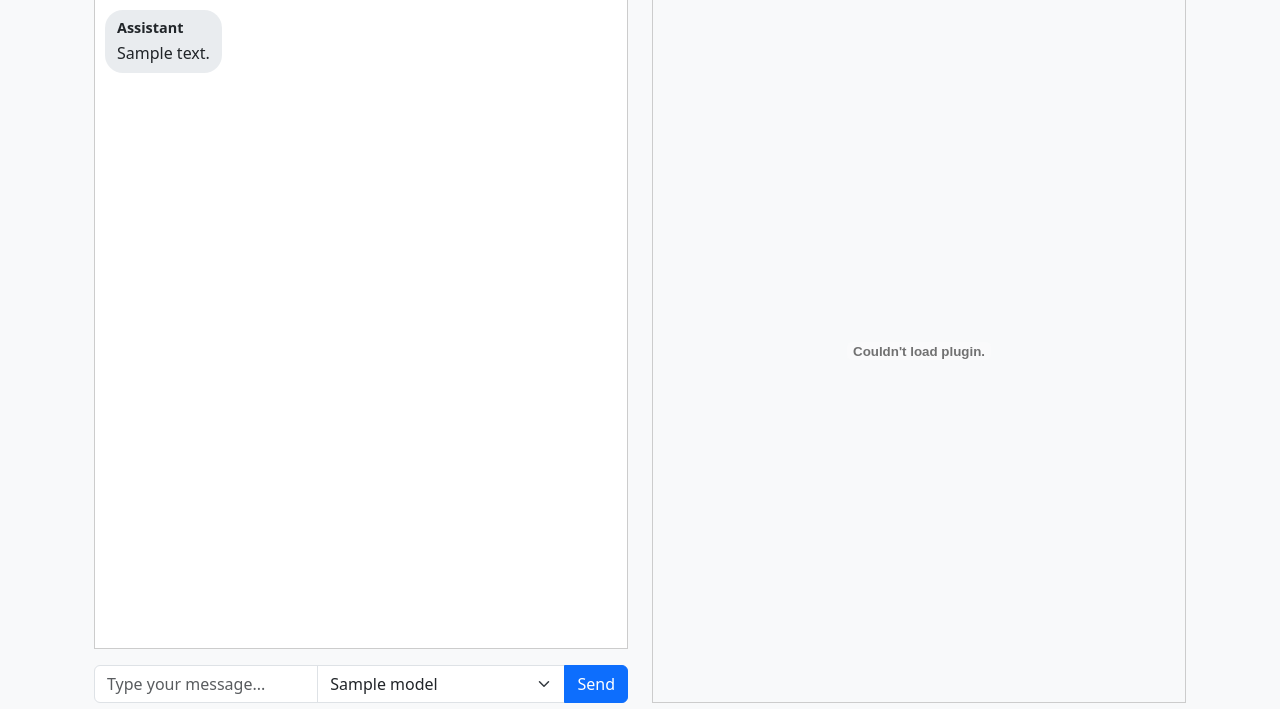
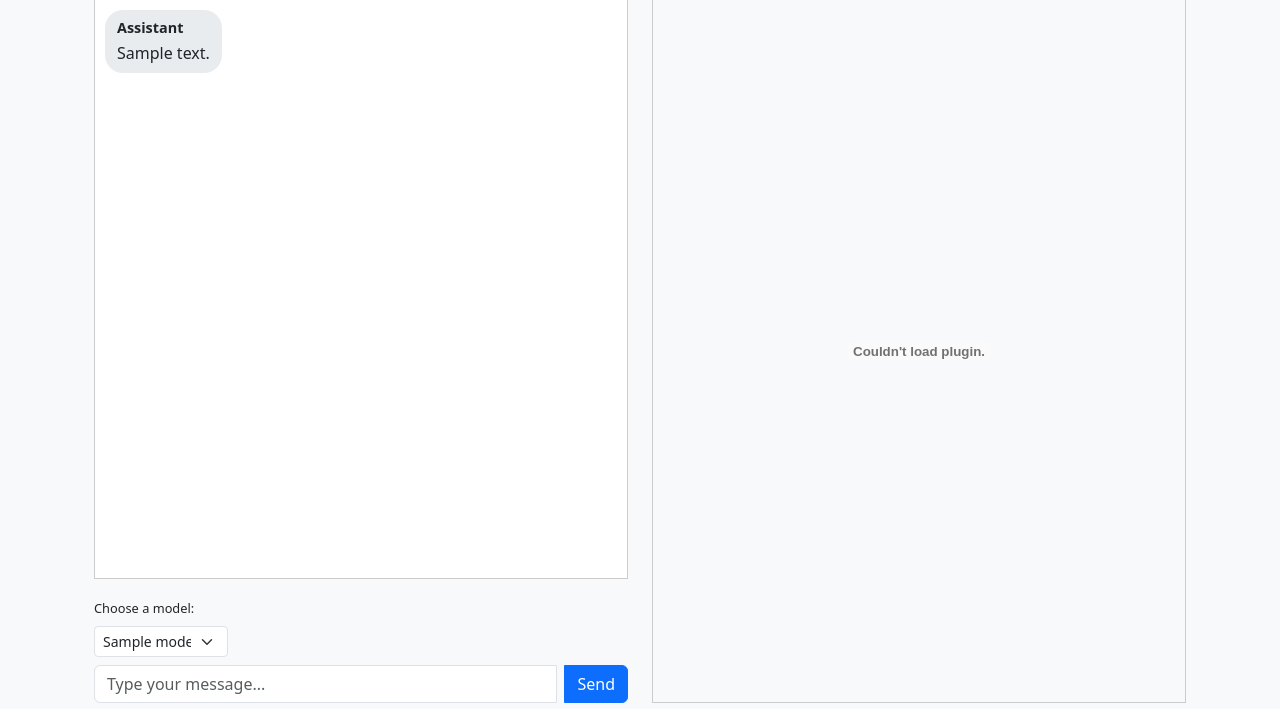
Before and after one commit to JoeUzo/Smart-PDF, a FastAPI app: template templates/chat.html in a window 1280 px wide. Shown: the part 153-862 px from the top of the page. Run offline with FastAPI, Linux system fonts and the light colour scheme; the template is opened without the code that fills it: most values are stand-ins (such as "Sample title", 1, 10 or a date in 2020); parts of the project's set-up code (start-up, migrations or seed data) failed here and were passed over; some libraries are stand-ins or nearby versions.

Commit message:
edited chat.html

```diff
--- a/templates/chat.html
+++ b/templates/chat.html
@@ -13,13 +13,16 @@
                     <!-- Chat messages will be appended here -->
                 </div>
                 <form id="chat-form" class="mt-auto">
-                    <div class="input-group">
-                        <input type="text" id="message" class="form-control" placeholder="Type your message..." required>
-                        <select id="model-select" class="form-select">
+                    <div class="mb-2" style="width: 25%;">
+                        <label for="model-select" class="form-label" style="font-size: 0.8rem;">Choose a model:</label>
+                        <select id="model-select" class="form-select form-select-sm">
                             {% for model in openai_models %}
                                 <option value="{{ model }}" {% if model == 'gpt-3.5-turbo' %}selected{% endif %}>{{ model }}</option>
                             {% endfor %}
                         </select>
+                    </div>
+                    <div class="input-group" style="gap: 8px;">
+                        <input type="text" id="message" class="form-control" placeholder="Type your message..." required>
                         <button type="submit" class="btn btn-primary">Send</button>
                     </div>
                 </form>
```
